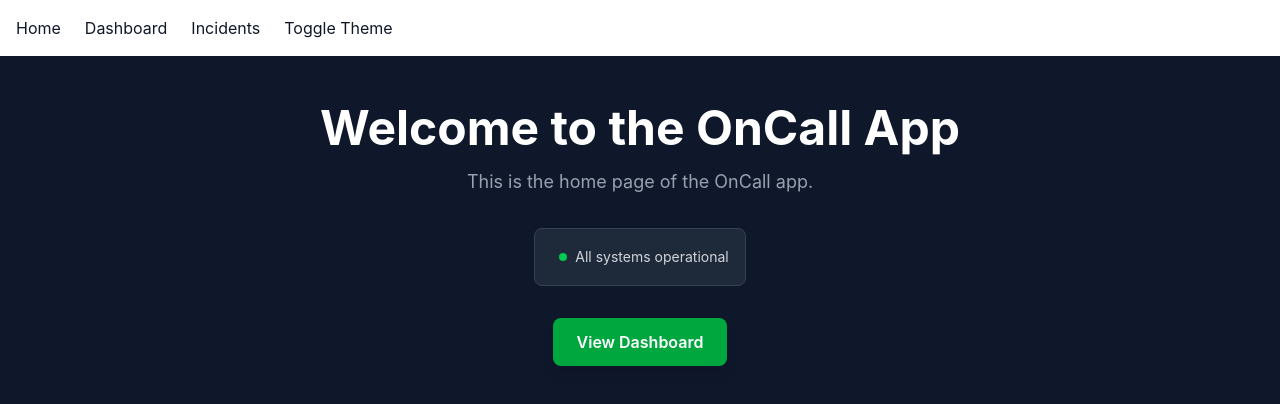
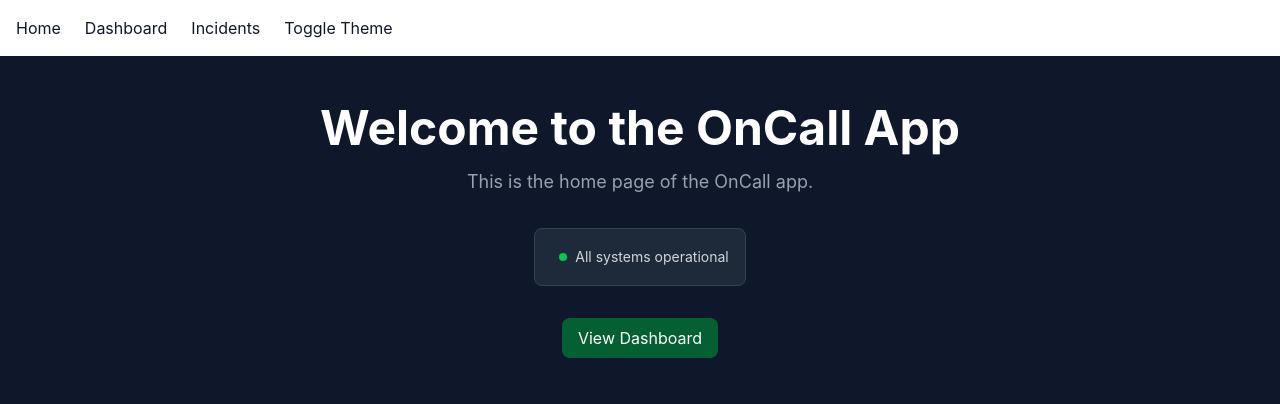
Before and after one commit to kenesa8556/oncallos-frontend, a Next.js app: page / in a window 1280 px wide. Shown: the top 404 px of the page. Built offline with nearby package versions, Linux system fonts and the light colour scheme.

Commit message:
Day-19 is done

```diff
--- a/app/components/nav.tsx
+++ b/app/components/nav.tsx
@@ -5,9 +5,9 @@ export function Nav() {
   return (
     <nav className="bg-white dark:bg-gray-800 flex flex-wrap md:gap-6  gap-4 items-center transition p-4 duration-300">
 
-        <Link href="/" className="text-gray-900 dark:text-white hover:text-green-400 transition-colors duration-300">Home</Link>
-        <Link href="/dashboard" className="text-gray-900 dark:text-white hover:text-green-400 transition-colors duration-300">Dashboard</Link>
-        <Link href="/incidents" className="text-gray-900 dark:text-white hover:text-green-400 transition-colors duration-300">Incidents</Link>
+        <Link href="/" className="text-gray-900 dark:text-white hover:text-brand transition-colors duration-300">Home</Link>
+        <Link href="/dashboard" className="text-gray-900 dark:text-white hover:text-brand transition-colors duration-300">Dashboard</Link>
+        <Link href="/incidents" className="text-gray-900 dark:text-white hover:text-brand transition-colors duration-300">Incidents</Link>
         <ThemeToggle />
     </nav>
   );
--- a/app/dashboard/Dashboard.tsx
+++ b/app/dashboard/Dashboard.tsx
@@ -38,7 +38,7 @@ const fetchIncidents = async () => {
 
     return (
         <div>
-            <button onClick={fetchIncidents} className="bg-green-600 hover:bg-green-500 text-white px-4 py-2 rounded-lg mb-4">Refresh</button>
+            <button onClick={fetchIncidents} className="btn-primary mt-2">Refresh</button>
             {isLoading && <p className="text-white">Loading...</p>}
             {err && <p className="text-red-400">Error: {err}</p>}
             {incidents && (
--- a/app/globals.css
+++ b/app/globals.css
@@ -5,3 +5,7 @@
 }
 
 @custom-variant dark (&:where(.dark, .dark *));
+
+.btn-primary {
+  @apply bg-brand hover:bg-green-500 text-white px-4 py-2 rounded-lg transition-colors duration-300;
+}
--- a/app/page.tsx
+++ b/app/page.tsx
@@ -11,7 +11,7 @@ export default function Home() {
             <span className="text-sm text-gray-300">All systems operational</span>
           </div>
           <Link href="/dashboard">
-               <button className="bg-green-600 hover:bg-green-500 text-white font-semibold px-6 py-3 rounded-lg shadow-lg mt-8 transition-colors"> View Dashboard</button>
+               <button className="btn-primary mt-8"> View Dashboard</button>
           </Link>
 
     </div>
```
